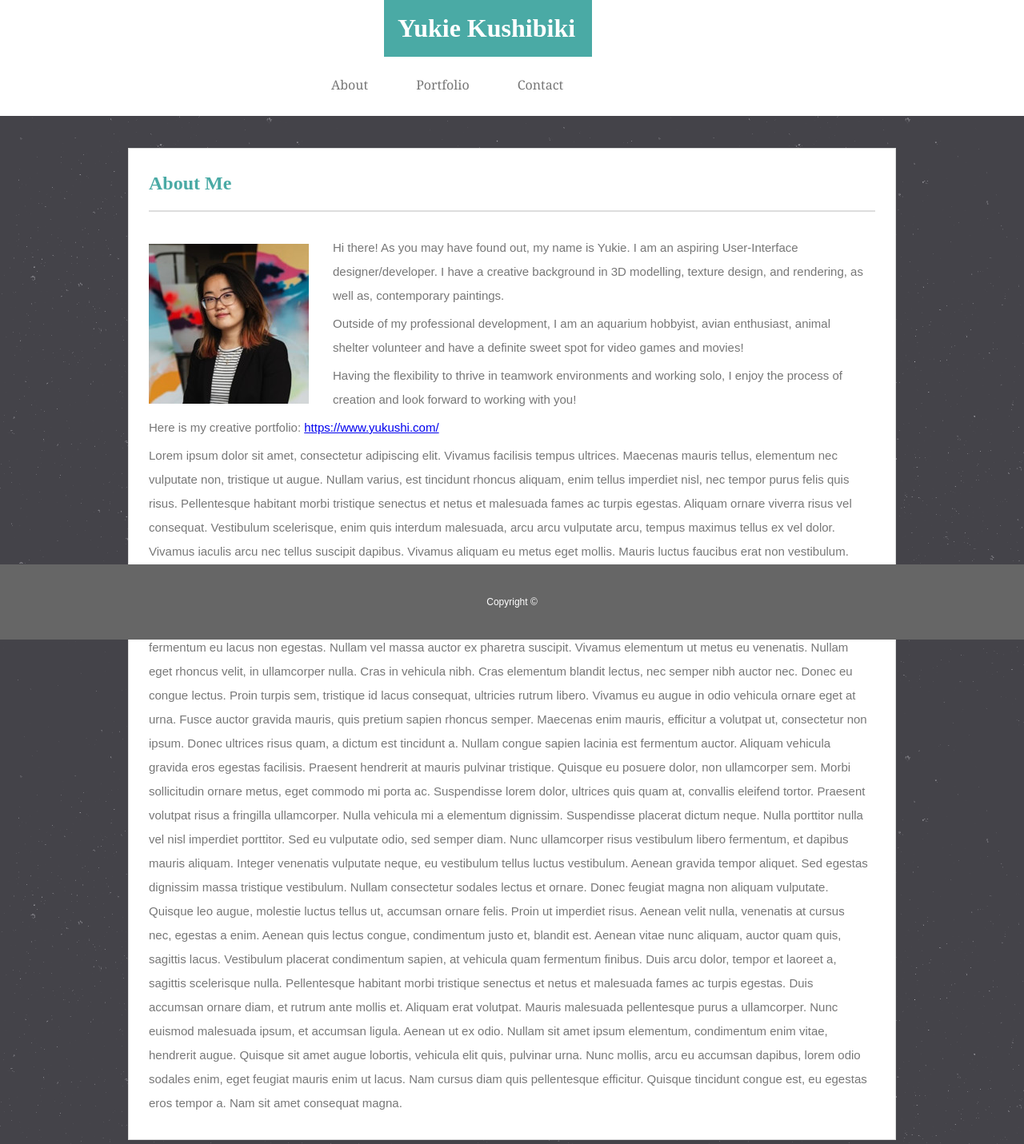
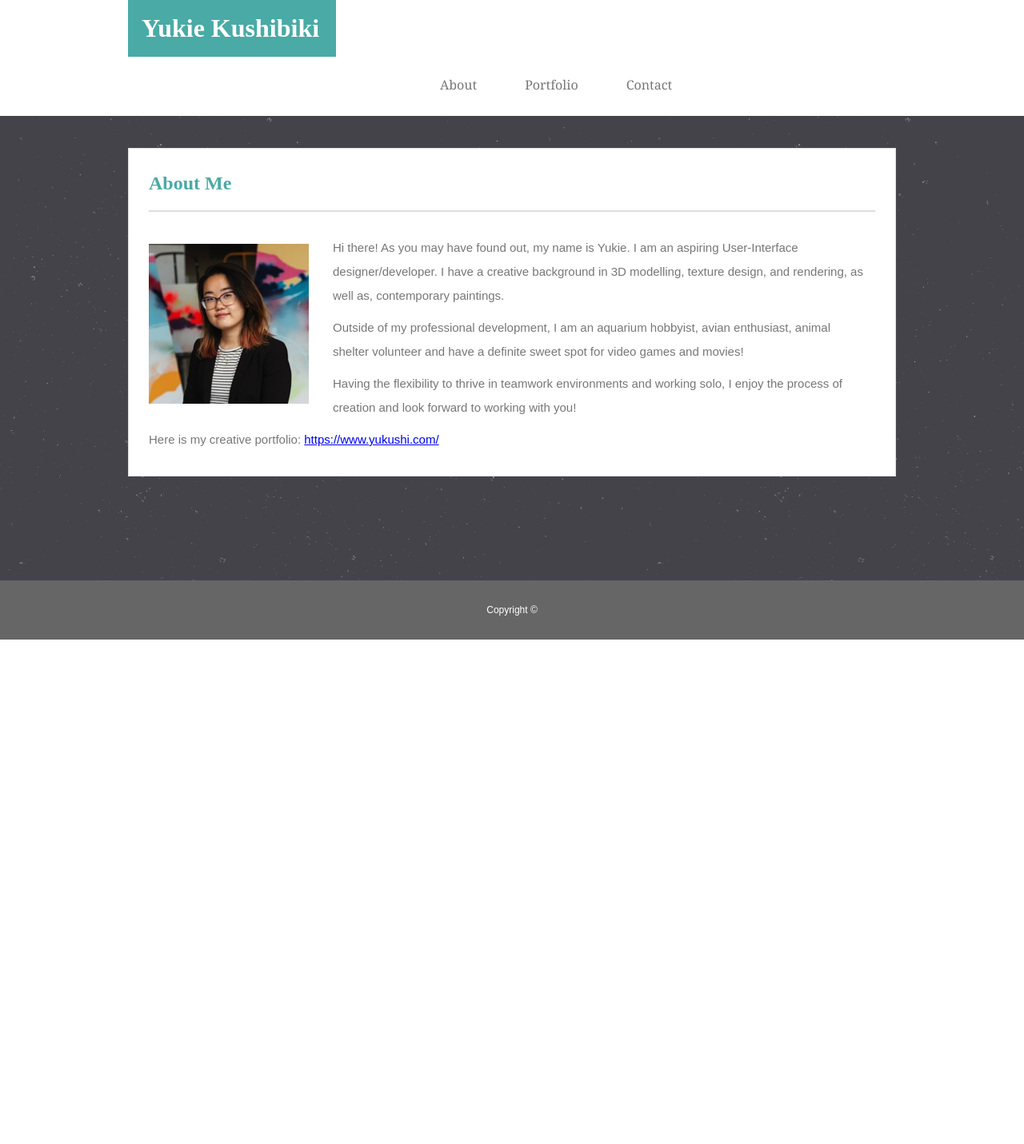
Before and after one commit to yutsukushi/Basic-Portfolio, a plain HTML site: page index.html in a window 1280 px wide. Shown: the top 1431 px of the page at 80% size. After the commit the page ends 800 px from the top, so only its background shows below. Drawn offline with Linux system fonts and the light colour scheme.

Commit message:
New edits

```diff
--- a/assets/css/style.css
+++ b/assets/css/style.css
@@ -2,28 +2,33 @@
     margin: 0;
     padding: 0;
     box-sizing: border-box;
+
 }
 
-/*About Me and Page layout*/
+/* Header */
 
 header {
     background-color: #ffffff;
+}
+
+.h-container {
+    width: 960px;
+    margin: 0 auto;
 }
 
 header h1  {
     background-color:#4aaaa5;
     color: #ffffff;
     width: 260px;
-    margin-left: 480px;
     padding: 17px;
     float: left;
 }
 
 nav ul {
-    margin-left: 360px;
-    padding: 24px;
+    padding: 24px 0;
     list-style-type: none;
     display: inline-block;
+    margin-left: 360px;
 }
 
 li {
@@ -37,13 +42,19 @@ li a {
    color: #777777;
 }
 
+/* Page body */
+
 body {
     background-image: url("../images/stardust.png");
     background-repeat: repeat;
     width: 100%;
     height: 100%;
-    /* position: relative;  -- places footer at bottom of viewport */
+    position: relative;
+    overflow-y: auto;
+    /* -- places footer at bottom of viewport */
 }
+
+/* Content layout */
 
 #container {
     width: 960px;
@@ -81,11 +92,11 @@ section h1 {
 
 section p {
     color: #777777;
-    width: 900px;
-    margin-top: 5px;
     font-family: 'Arial', 'Helvetica Neue', Helvetica, sans-serif;
     font-size: 15px;
     line-height: 30px;
+    width: 900px;
+    margin-top: 10px;
 }
 
 /*Contact Form*/
@@ -95,9 +106,9 @@ section p {
 }
 
 label {
+    color: #777777;
     font-family: 'Arial', 'Helvetica Neue', Helvetica, sans-serif;
     font-size: 16px;
-    color: #777777;
 }
 
 input[type=text], textarea {
@@ -137,28 +148,34 @@ input[type=submit]:hover {
 }
 
 .text {
-    position: absolute;
-    bottom: 0;
+
     background-color: #4aaaa5;
     color: #ffffff;
     font-family: 'Arial', 'Helvetica Neue', Helvetica, sans-serif;
+    text-align: center;
     padding: 10px 0;
     width: 100%;
     margin-bottom: 10px;
-    text-align: center;
-
+    position: absolute;
+    bottom: 0;
 }
 
 /* Footer */
 
 footer {
     background-color: #666666;
-    width: 100%;
-    position: absolute;
-    padding: 40px;
-    bottom: 0;
-    text-align: center;
     color: #ffffff;
     font-family: 'Arial', 'Helvetica Neue', Helvetica, sans-serif;
+    text-align: center;
     font-size: 12px;
+    width: 100%;
+    padding: 30px;
+    position: fixed;
+    bottom: 0;
 }
+
+.clearfix::after {
+    content: "";
+    clear: both;
+    display: table;
+  }
--- a/index.html
+++ b/index.html
@@ -9,7 +9,9 @@
 
     <body>
 
+
         <header>
+            <div class="h-container">
                 <h1>Yukie Kushibiki</h1>
 
                 <nav>
@@ -19,8 +21,8 @@
                         <li><a href="contact.html">Contact</a></li>
                     </ul>
                 </nav>
+            </div>
         </header>
-
 
         <div id="container">
         <section>
@@ -36,21 +38,9 @@
 
                 <p>Having the flexibility to thrive in teamwork environments and working solo, I enjoy the process of creation and look forward to working with you!</p>
 
-                <p>Here is my creative portfolio: <a href="https://www.yukushi.com/">https://www.yukushi.com/</a></p>
-
-                <p>Lorem ipsum dolor sit amet, consectetur adipiscing elit. Vivamus facilisis tempus ultrices. Maecenas mauris tellus, elementum nec vulputate non, tristique ut augue. Nullam varius, est tincidunt rhoncus aliquam, enim tellus imperdiet nisl, nec tempor purus felis quis risus. Pellentesque habitant morbi tristique senectus et netus et malesuada fames ac turpis egestas. Aliquam ornare viverra risus vel consequat. Vestibulum scelerisque, enim quis interdum malesuada, arcu arcu vulputate arcu, tempus maximus tellus ex vel dolor. Vivamus iaculis arcu nec tellus suscipit dapibus. Vivamus aliquam eu metus eget mollis. Mauris luctus faucibus erat non vestibulum. Pellentesque in volutpat elit. Nulla facilisi. Nam non orci nulla. Praesent fringilla, erat vel egestas iaculis, ligula ex rhoncus lacus, ac efficitur ligula augue quis ante.
-
-Pellentesque in metus lorem. Integer nec nibh eget tortor tincidunt tempor. Donec sapien felis, bibendum sit amet ullamcorper sit amet, dignissim vel justo. In blandit pellentesque augue sit amet vestibulum. Praesent id nibh ipsum. Etiam fermentum eu lacus non egestas. Nullam vel massa auctor ex pharetra suscipit. Vivamus elementum ut metus eu venenatis. Nullam eget rhoncus velit, in ullamcorper nulla. Cras in vehicula nibh. Cras elementum blandit lectus, nec semper nibh auctor nec. Donec eu congue lectus. Proin turpis sem, tristique id lacus consequat, ultricies rutrum libero. Vivamus eu augue in odio vehicula ornare eget at urna. Fusce auctor gravida mauris, quis pretium sapien rhoncus semper. Maecenas enim mauris, efficitur a volutpat ut, consectetur non ipsum.
-
-Donec ultrices risus quam, a dictum est tincidunt a. Nullam congue sapien lacinia est fermentum auctor. Aliquam vehicula gravida eros egestas facilisis. Praesent hendrerit at mauris pulvinar tristique. Quisque eu posuere dolor, non ullamcorper sem. Morbi sollicitudin ornare metus, eget commodo mi porta ac. Suspendisse lorem dolor, ultrices quis quam at, convallis eleifend tortor. Praesent volutpat risus a fringilla ullamcorper. Nulla vehicula mi a elementum dignissim. Suspendisse placerat dictum neque. Nulla porttitor nulla vel nisl imperdiet porttitor. Sed eu vulputate odio, sed semper diam.
-
-Nunc ullamcorper risus vestibulum libero fermentum, et dapibus mauris aliquam. Integer venenatis vulputate neque, eu vestibulum tellus luctus vestibulum. Aenean gravida tempor aliquet. Sed egestas dignissim massa tristique vestibulum. Nullam consectetur sodales lectus et ornare. Donec feugiat magna non aliquam vulputate. Quisque leo augue, molestie luctus tellus ut, accumsan ornare felis. Proin ut imperdiet risus. Aenean velit nulla, venenatis at cursus nec, egestas a enim.
-
-Aenean quis lectus congue, condimentum justo et, blandit est. Aenean vitae nunc aliquam, auctor quam quis, sagittis lacus. Vestibulum placerat condimentum sapien, at vehicula quam fermentum finibus. Duis arcu dolor, tempor et laoreet a, sagittis scelerisque nulla. Pellentesque habitant morbi tristique senectus et netus et malesuada fames ac turpis egestas. Duis accumsan ornare diam, et rutrum ante mollis et. Aliquam erat volutpat. Mauris malesuada pellentesque purus a ullamcorper. Nunc euismod malesuada ipsum, et accumsan ligula. Aenean ut ex odio. Nullam sit amet ipsum elementum, condimentum enim vitae, hendrerit augue. Quisque sit amet augue lobortis, vehicula elit quis, pulvinar urna. Nunc mollis, arcu eu accumsan dapibus, lorem odio sodales enim, eget feugiat mauris enim ut lacus. Nam cursus diam quis pellentesque efficitur. Quisque tincidunt congue est, eu egestas eros tempor a. Nam sit amet consequat magna.
-                </p>
+                <p>Here is my creative portfolio: <a href="https://www.yukushi.com/" target="_blank">https://www.yukushi.com/</a></p>
 
         </section>
-
 
     </div>
 
```
Also changed, not shown: contact.html (+4 -0 lines), portfolio.html (+2 -0 lines). Lines whose indentation alone changed are shown as unchanged.
